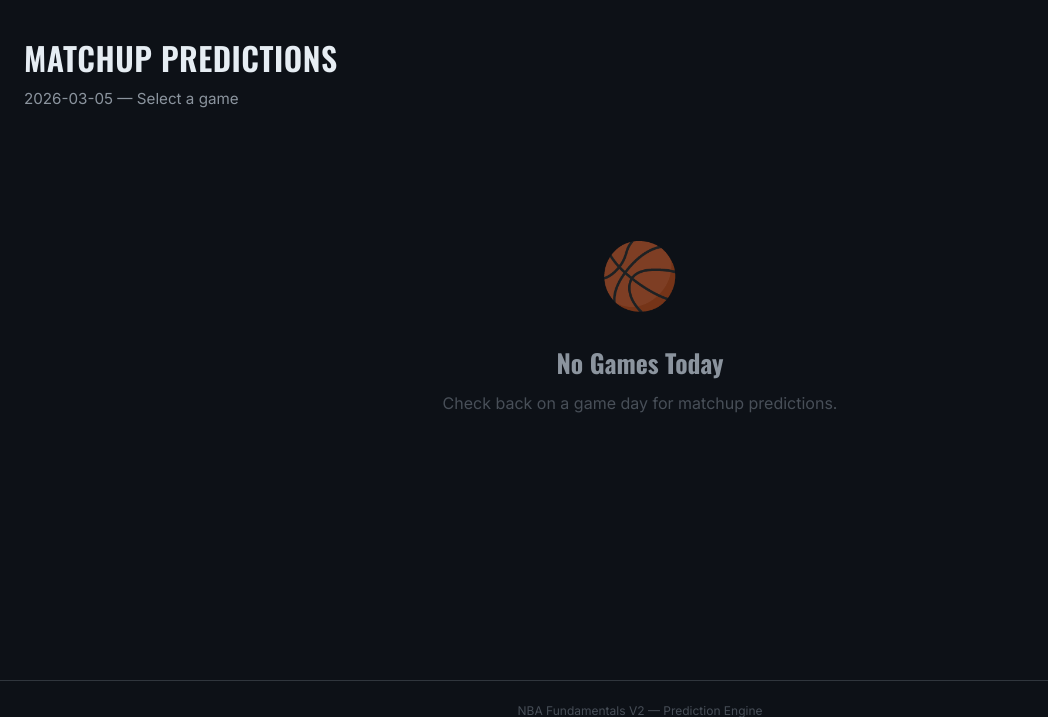
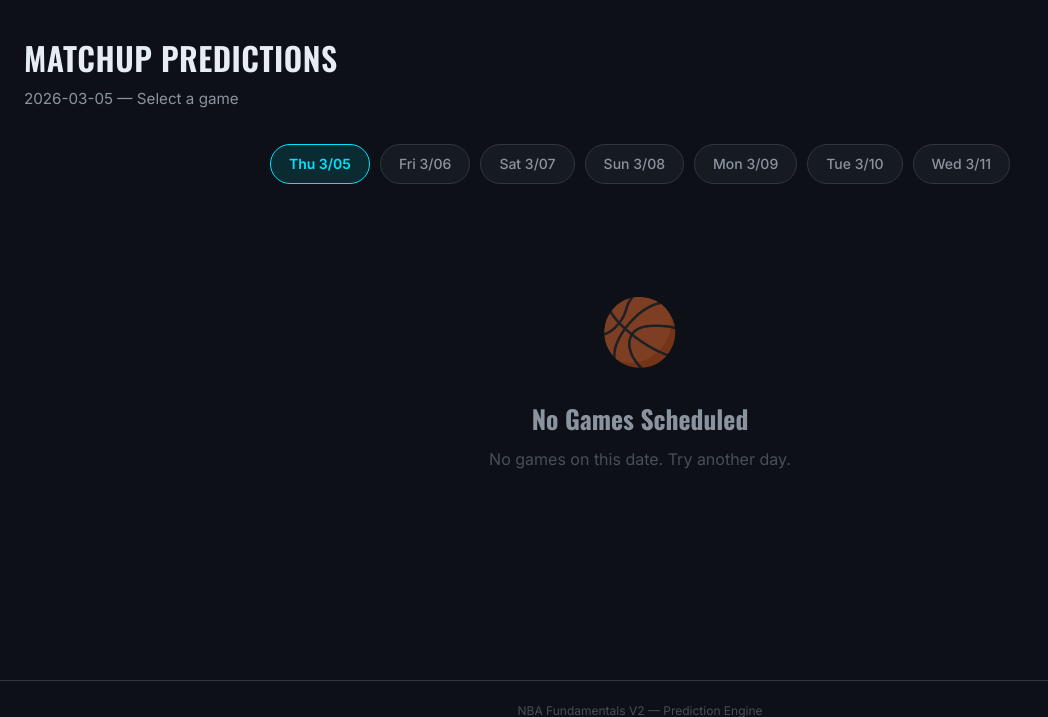
Before and after one commit to sk408/nba_v2, a Flask app: page /matchup in a window 1280 px wide. Shown: the part 61-778 px from the top of the page, without its empty margins (0-1048 px from the left). Run offline with Flask 3, Linux system fonts and the light colour scheme; data that the repository does not hold is empty.

Commit message:
Add date selector to web matchup picker for browsing upcoming games
Adds a 7-day date strip to /matchup so users can browse games for
today through the next week. Merges ESPN scoreboard (live scores) with
NBA CDN schedule (future dates) for full coverage. Game card links
use the selected date for correct prediction routing.

Co-Authored-By: Claude Opus 4.6 <noreply@anthropic.com>

```diff
--- a/src/web/app.py
+++ b/src/web/app.py
@@ -23,7 +23,7 @@ import subprocess
 import threading
 import time
 from dataclasses import asdict
-from datetime import datetime
+from datetime import datetime, timedelta
 from typing import Any, Dict, List, Optional
 
 from flask import Flask, render_template, jsonify, request, session, abort
@@ -406,13 +406,33 @@ def dashboard():
 
 @app.route("/matchup")
 def matchup_picker():
-    """Game picker for matchup predictions — always shows ESPN games."""
+    """Game picker for matchup predictions — shows games for selected date."""
     today = nba_today()
+    selected_date = request.args.get("date", today)
+    if not _MATCHUP_DATE_RE.match(selected_date):
+        selected_date = today
+
+    # Build 7-day date strip (today + 6 days)
+    today_dt = datetime.strptime(today, "%Y-%m-%d")
+    dates = []
+    for i in range(7):
+        d = today_dt + timedelta(days=i)
+        val = d.strftime("%Y-%m-%d")
+        dates.append({
+            "label": d.strftime("%a %-m/%d") if os.name != "nt" else d.strftime("%a %#m/%d"),
+            "value": val,
+            "is_active": val == selected_date,
+        })
+
+    # Merge ESPN scoreboard + NBA CDN schedule for selected date
     games = []
+    seen = set()
 
     try:
         from src.data.gamecast import fetch_espn_scoreboard
-        for g in fetch_espn_scoreboard():
+        for g in fetch_espn_scoreboard(selected_date):
+            key = f"{g['away_team']}@{g['home_team']}"
+            seen.add(key)
             games.append({
                 "home_abbr": g["home_team"],
                 "away_abbr": g["away_team"],
@@ -422,11 +442,38 @@ def matchup_picker():
                 "state": g.get("state"),
                 "start_utc": g.get("date", ""),
             })
-        games.sort(key=lambda g: g.get("start_utc", ""))
     except Exception as e:
-        logger.error("Matchup picker error: %s", e, exc_info=True)
+        logger.error("Matchup picker ESPN error: %s", e, exc_info=True)
 
-    return render_template("matchup_picker.html", games=games, today=today)
+    try:
+        from src.data.nba_fetcher import fetch_nba_cdn_schedule
+        for g in fetch_nba_cdn_schedule():
+            if g["game_date"] != selected_date:
+                continue
+            key = f"{g['away_team']}@{g['home_team']}"
+            if key in seen:
+                continue
+            games.append({
+                "home_abbr": g["home_team"],
+                "away_abbr": g["away_team"],
+                "home_score": None,
+                "away_score": None,
+                "status": g.get("status_text") or g.get("game_time") or "",
+                "state": "pre",
+                "start_utc": g.get("game_time_utc", ""),
+            })
+    except Exception as e:
+        logger.error("Matchup picker CDN error: %s", e, exc_info=True)
+
+    games.sort(key=lambda g: g.get("start_utc", ""))
+
+    return render_template(
+        "matchup_picker.html",
+        games=games,
+        today=today,
+        selected_date=selected_date,
+        dates=dates,
+    )
 
 
 @app.route("/matchup/<home_abbr>/<away_abbr>/<date>")
--- a/src/web/static/style.css
+++ b/src/web/static/style.css
@@ -283,6 +283,52 @@ a:hover {
 
 
 /* ══════════════════════════════════════════════════
+   Date Strip (Matchup Picker)
+   ══════════════════════════════════════════════════ */
+
+.date-strip {
+    display: flex;
+    gap: 10px;
+    justify-content: center;
+    overflow-x: auto;
+    -webkit-overflow-scrolling: touch;
+    padding: 0 4px 16px 4px;
+    scrollbar-width: none;
+}
+
+.date-strip::-webkit-scrollbar {
+    display: none;
+}
+
+.date-chip {
+    flex-shrink: 0;
+    padding: 8px 18px;
+    border-radius: 999px;
+    background: var(--bg-card);
+    border: 1px solid var(--border);
+    color: var(--text-secondary);
+    font-family: var(--font-body);
+    font-size: 0.875rem;
+    font-weight: 500;
+    white-space: nowrap;
+    transition: background var(--transition), color var(--transition), border-color var(--transition);
+}
+
+.date-chip:hover {
+    background: var(--bg-card-hover);
+    color: var(--text-primary);
+    border-color: var(--text-muted);
+}
+
+.date-chip.active {
+    background: rgba(0, 229, 255, 0.12);
+    border-color: var(--accent-cyan);
+    color: var(--accent-cyan);
+    font-weight: 600;
+}
+
+
+/* ══════════════════════════════════════════════════
    Game Cards Grid (Dashboard)
    ══════════════════════════════════════════════════ */
 
--- a/src/web/templates/matchup_picker.html
+++ b/src/web/templates/matchup_picker.html
@@ -4,13 +4,21 @@
 {% block content %}
 <div class="page-header">
     <h1 class="page-title">Matchup Predictions</h1>
-    <span class="page-subtitle">{{ today }} &mdash; Select a game</span>
+    <span class="page-subtitle">{{ selected_date }} &mdash; Select a game</span>
+</div>
+
+<div class="date-strip">
+    {% for d in dates %}
+    <a href="/matchup?date={{ d.value }}" class="date-chip{% if d.is_active %} active{% endif %}">
+        {{ d.label }}
+    </a>
+    {% endfor %}
 </div>
 
 {% if games %}
 <div class="game-grid">
     {% for g in games %}
-    <a href="/matchup/{{ g.home_abbr }}/{{ g.away_abbr }}/{{ today }}" class="game-card">
+    <a href="/matchup/{{ g.home_abbr }}/{{ g.away_abbr }}/{{ selected_date }}" class="game-card">
         {% if g.start_utc %}
         <div class="card-top-row">
             <span class="card-time" data-utc="{{ g.start_utc }}"></span>
@@ -37,8 +45,8 @@
 {% else %}
 <div class="empty-state">
     <div class="empty-icon">&#127936;</div>
-    <h2>No Games Today</h2>
-    <p>Check back on a game day for matchup predictions.</p>
+    <h2>No Games Scheduled</h2>
+    <p>No games on this date. Try another day.</p>
 </div>
 {% endif %}
 {% endblock %}
```
